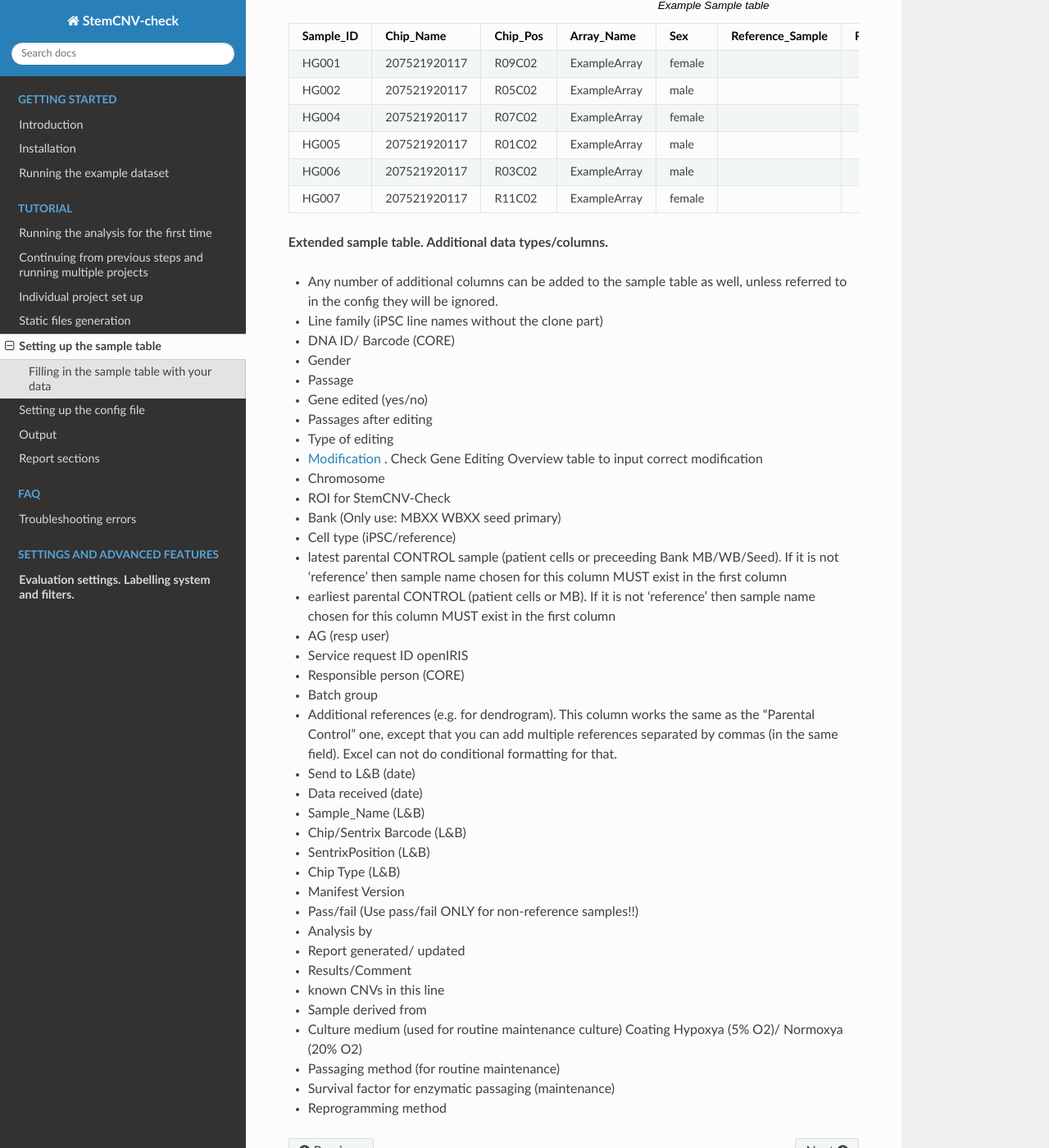
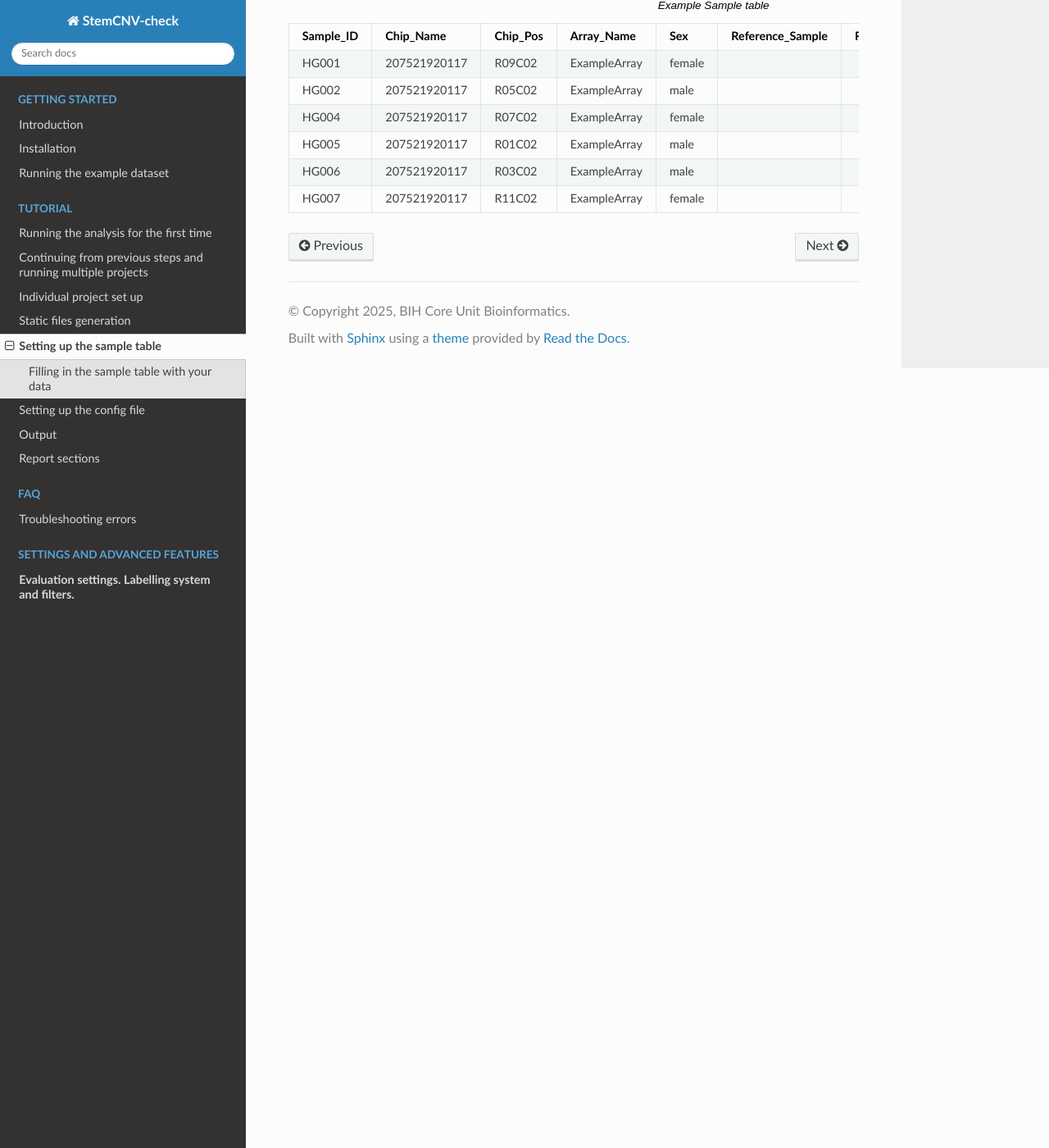
Before and after one commit to bihealth/StemCNV-check, a Sphinx documentation site: the page built from docs/source/sample_table.rst, in a window 1280 px wide and 1400 px high, scrolled down 2041 px. Shown: the whole window at 82% size. Built offline with Sphinx 7.4.7 and the Read the Docs theme 3.1.0, drawn with Linux system fonts in a browser that asks for light colours.

Commit message:
update usage and installation instructions; example data only on github

```diff
--- a/docs/source/sample_table.rst
+++ b/docs/source/sample_table.rst
@@ -128,45 +128,3 @@
      -
      -
      - NA24695
-
-**Extended sample table. Additional data types/columns.**
-
-- Any number of additional columns can be added to the sample table as well, unless referred to in the config they will be ignored.
-
-- Line family (iPSC line names without the clone part)
-- DNA ID/ Barcode (CORE)
-- Gender
-- Passage
-- Gene edited (yes/no)
-- Passages after editing
-- Type of editing
-- `Modification <https://scc-docs.charite.de/openkm/kcenter/#/browser/uuid/6f505d68-4e61-4f2d-a46d-4ad434ea94d5>`_ . Check Gene Editing Overview table to input correct modification
-- Chromosome
-- ROI for StemCNV-Check
-- Bank	(Only use: MBXX WBXX seed primary)
-- Cell type (iPSC/reference)
-- latest parental CONTROL sample (patient cells or preceeding Bank MB/WB/Seed). If it is not 'reference' then sample name chosen for this column MUST exist in the first column
-- earliest parental CONTROL (patient cells or MB). If it is not 'reference' then sample name chosen for this column MUST exist in the first column
-- AG (resp user)
-- Service request ID openIRIS
-- Responsible person (CORE)
-- Batch group
-- Additional references (e.g. for dendrogram). This column works the same as the "Parental Control" one, except that you can add multiple references separated by commas (in the same field). Excel can not do conditional formatting for that.
-- Send to L&B (date)
-- Data received (date)
-- Sample_Name (L&B)
-- Chip/Sentrix Barcode (L&B)
-- SentrixPosition (L&B)
-- Chip Type (L&B)
-- Manifest Version
-- Pass/fail (Use pass/fail ONLY for non-reference samples!!)
-- Analysis by
-- Report generated/  updated
-- Results/Comment
-- known CNVs in this line
-- Sample derived from
-- Culture medium (used for routine maintenance culture)	Coating	Hypoxya (5% O2)/ Normoxya (20% O2)
-- Passaging method (for routine maintenance)
-- Survival factor for enzymatic passaging (maintenance)
-
-- Reprogramming method
--- a/docs/source/trouble_shooting.rst
+++ b/docs/source/trouble_shooting.rst
@@ -45,7 +45,7 @@
 To prevent this it is advisable to specifically instruct StemCNV-check how much memory can be used (otherwise it will
 use all available, which may not be properly defined or detected inside WSL). Memory should be given in Mb, so for i.e.
 6Gb of memory use:
-``stemcnv-check {--options} run -- --resources mem_mb=6000``
+``stemcnv-check run --memory-mb=6000``
 
 
 -**Downloads / Internet connection not working**
```
Also changed, not shown: docs/source/example_data.rst (+12 -10 lines), docs/source/installation.rst (+5 -5 lines), docs/source/running.rst (+4 -4 lines).
